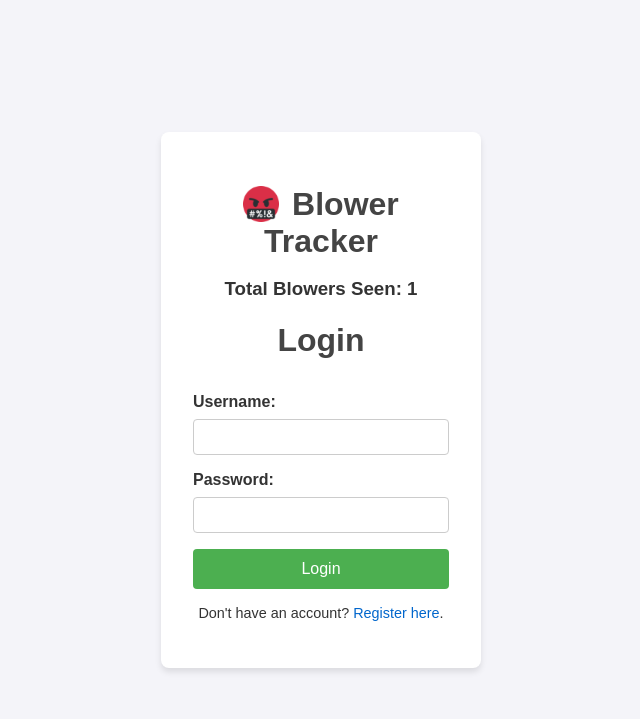
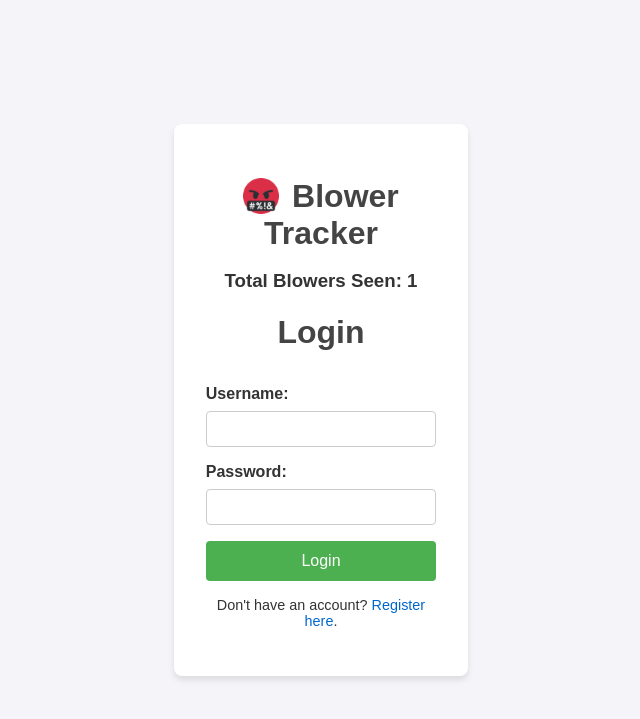
Before and after one commit to cesmit27/blower_tracker, a Flask app: page /login in a window 1280 px wide. Shown: the top 719 px of the page, without its empty margins (319-959 px from the left). Run offline with Flask 3, Linux system fonts and the light colour scheme; tables that the repository leaves empty hold one stand-in row (values such as "Sample post").

Commit message:
Update login.html

```diff
--- a/templates/login.html
+++ b/templates/login.html
@@ -30,7 +30,7 @@
             padding: 2rem;
             border-radius: 8px;
             box-shadow: 0 4px 6px rgba(0, 0, 0, 0.1);
-            width: 20%;
+            width: 18%;
             text-align: center;
         }
 
```
